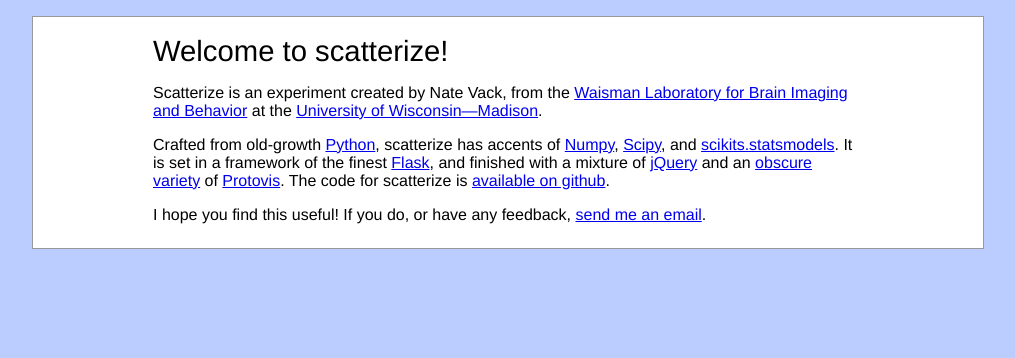
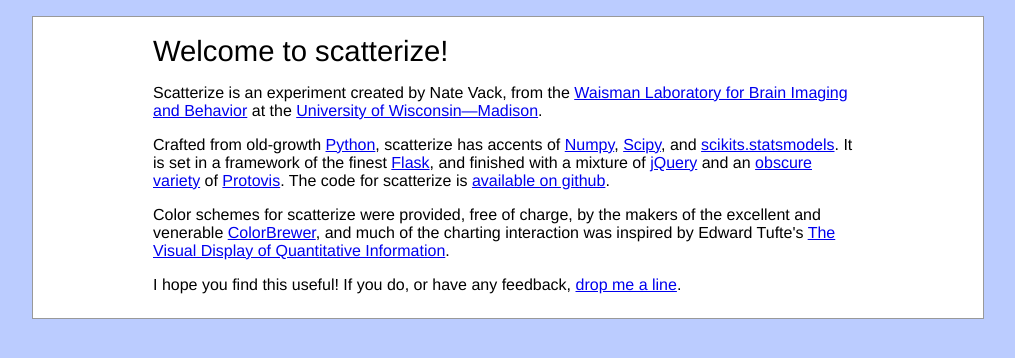
Before and after one commit to njvack/scatterize, a Python web app: template templates/about.html in a window 1280 px wide. Shown: the part 25-383 px from the top of the page, without its empty margins (132-1147 px from the left). Run offline with Jinja, Linux system fonts and the light colour scheme; the template is opened without the code that fills it, so the values that code supplies are empty; some libraries are stand-ins or nearby versions.

Commit message:
Add copyright notices, update READEME & About

```diff
--- a/templates/about.html
+++ b/templates/about.html
@@ -22,10 +22,18 @@
     scatterize is <a href="https://github.com/njvack/scatterize">available
     on github</a>.
   </p>
+  <p>
+    Color schemes for scatterize were provided, free of charge, by the makers
+    of the excellent and venerable
+    <a href="http://colorbrewer2.org/">ColorBrewer</a>, and much of the
+    charting interaction was inspired by Edward Tufte's
+    <a href="http://www.edwardtufte.com/tufte/books_vdqi">The Visual Display
+    of Quantitative Information</a>.
+  </p>
 
   <p>
     I hope you find this useful! If you do, or have any feedback,
-    <a href="mailto:njvack@wisc.edu">send me an email</a>.
+    <a href="mailto:njvack@wisc.edu">drop me a line</a>.
   </p>
 </div>
 {%- endblock %}
```
Also changed, not shown: scatterize.py (+11 -0 lines), static/js/scatterize.js (+16 -0 lines), stats/statsrunner.py (+10 -0 lines), stats/utils.py (+10 -0 lines), utils.py (+10 -0 lines), wsgi_utils.py (+11 -0 lines), 1 other file.
